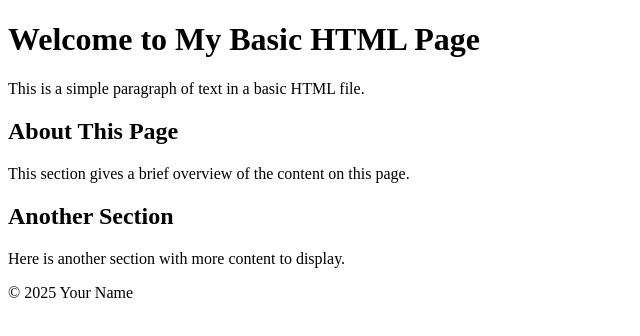
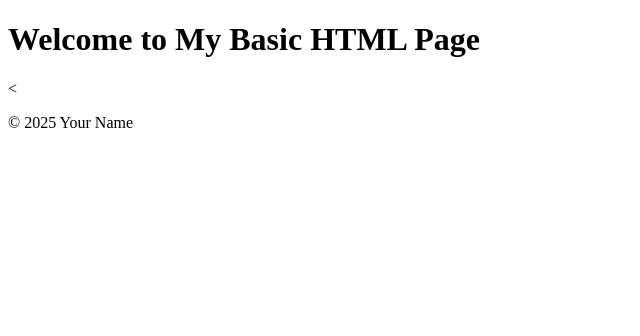
Before and after one commit to raviteja0711/AzureDataEngineer, a plain HTML site: page Index.html in a window 1280 px wide. Shown: the whole page, without its empty margins (0-640 px from the left). Drawn offline with Linux system fonts and the light colour scheme.

Commit message:
new changes in the index file

```diff
--- a/Index.html
+++ b/Index.html
@@ -11,21 +11,7 @@
     </header>
 
     <main>
-        <p>This is a simple paragraph of text in a basic HTML file.</p>
-
-        <!-- New Section with H2 -->
-        <section>
-            <h2>About This Page</h2>
-            <p>This section gives a brief overview of the content on this page.</p>
-        </section>
-
-        <section>
-            <h2>Another Section</h2>
-            <p>Here is another section with more content to display.</p>
-        </section>
-    </main>
-
-    <footer>
+        <
         <p>&copy; 2025 Your Name</p>
     </footer>
 </body>
```
